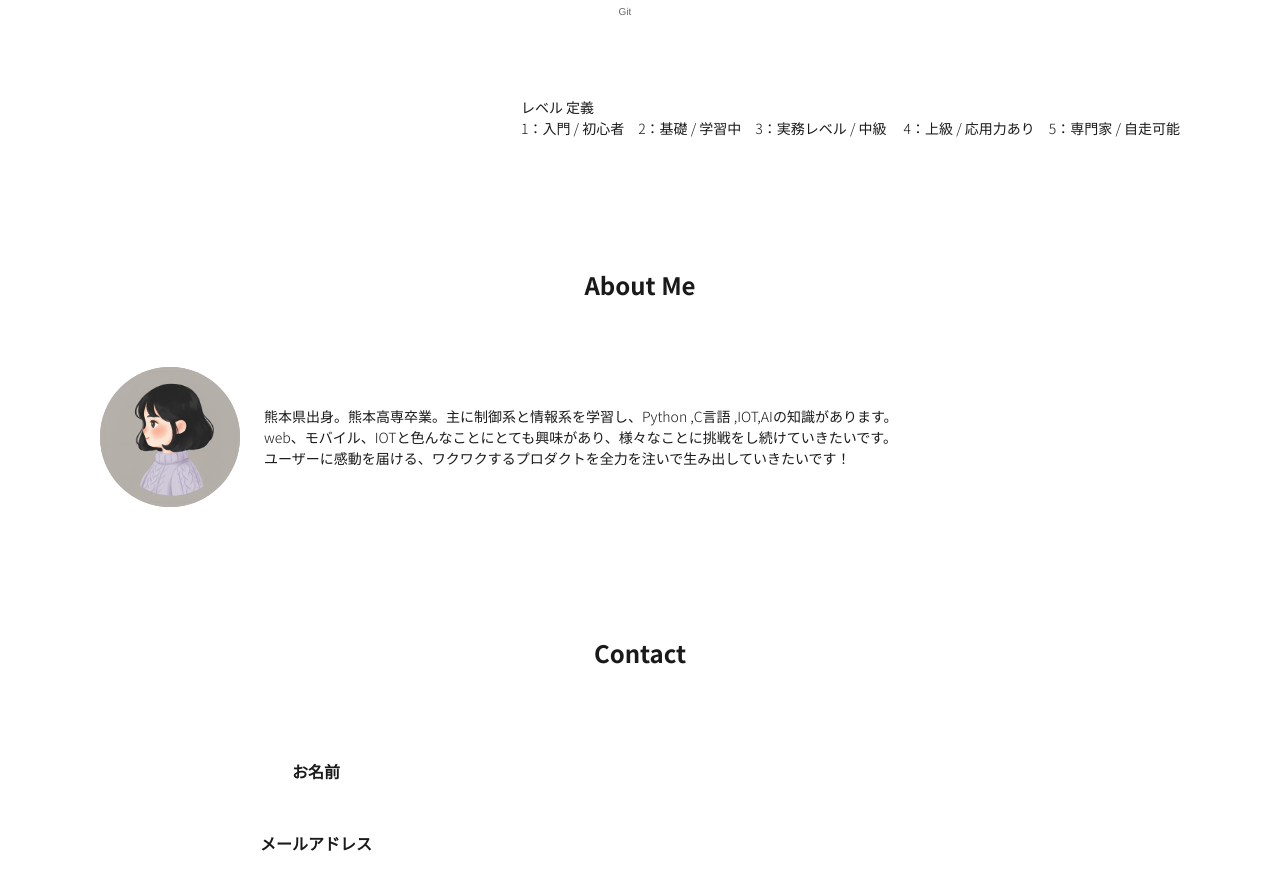
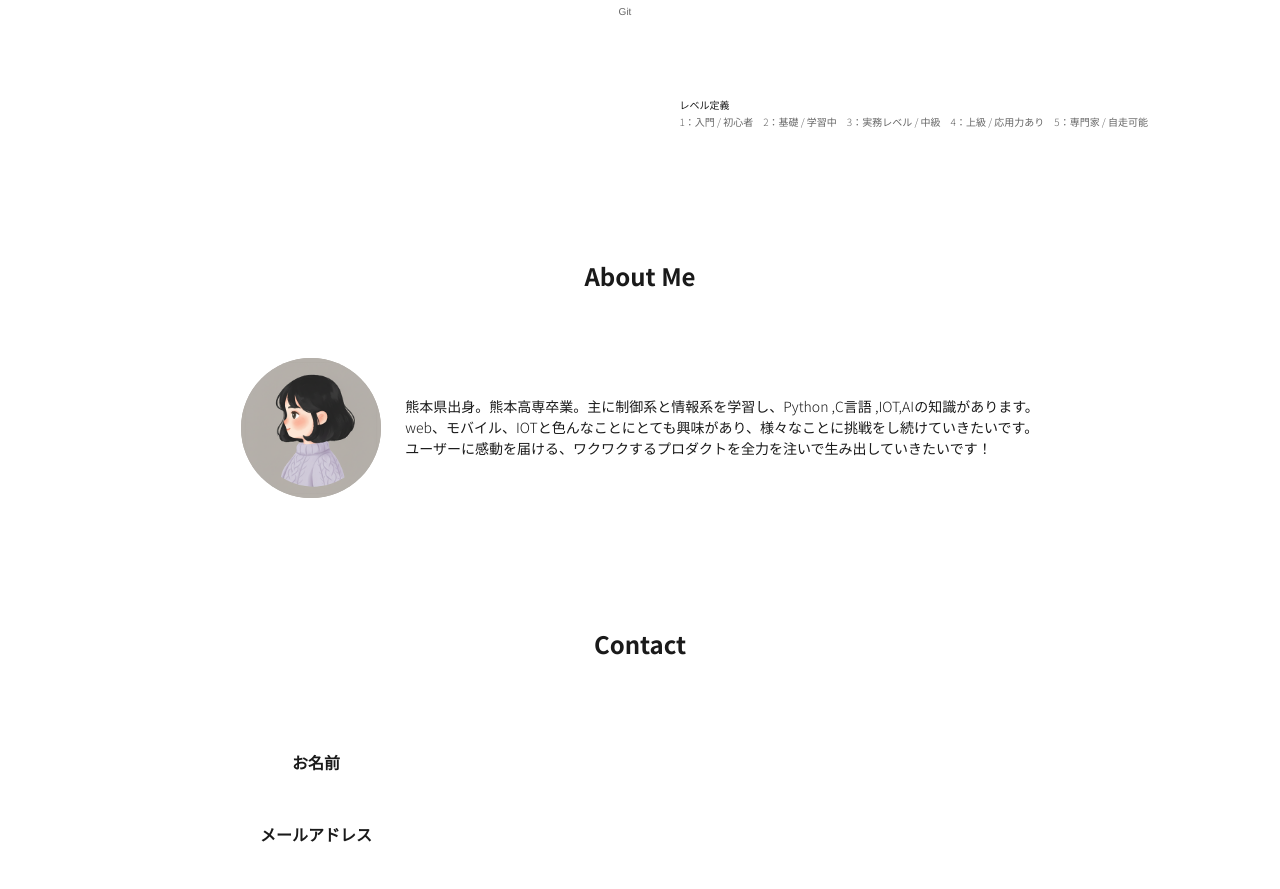
Before and after one commit to hanaka23/my-portfolio, a Next.js app: page / in a window 1280 px wide. Shown: the part 3147-4036 px from the top of the page. Built offline with nearby package versions, Linux system fonts and the light colour scheme.

Commit message:
style:topスタイル修正

```diff
--- a/components/home/AboutMe.tsx
+++ b/components/home/AboutMe.tsx
@@ -8,7 +8,7 @@ export default function AboutMe() {
       <div className="py-[32px] md:py-[64px]">
         <h3>About Me</h3>
         <div>
-          <div className="flex flex-col md:flex-row items-center gap-[24px]">
+          <div className="flex flex-col md:flex-row items-center justify-center gap-[24px]">
             <div className="w-[140px] h-[140px] rounded-full overflow-hidden bg-[#b3aea8]">
               <img
                 className="object-cover w-full h-full scale-150"
--- a/components/home/Skills.tsx
+++ b/components/home/Skills.tsx
@@ -11,10 +11,11 @@ export default function Skills() {
         <div className="flex justify-center gap-[30] w-full h-[500]">
           <RadarChart />
         </div>
-        <div className="w-fit ml-auto text-[12px]">
-          <p>レベル 定義</p>
-          <p>
-            1：入門 / 初心者　2：基礎 / 学習中　3：実務レベル / 中級 　4：上級 /
+        <div className="w-fit ml-auto">
+          <p className="text-[10px] leading-relaxed text-[#666] pr-[32px]">
+            <span className="font-[500]">レベル定義</span>
+            <br />
+            1：入門 / 初心者　2：基礎 / 学習中　3：実務レベル / 中級　4：上級 /
             応用力あり　5：専門家 / 自走可能
           </p>
         </div>
```
